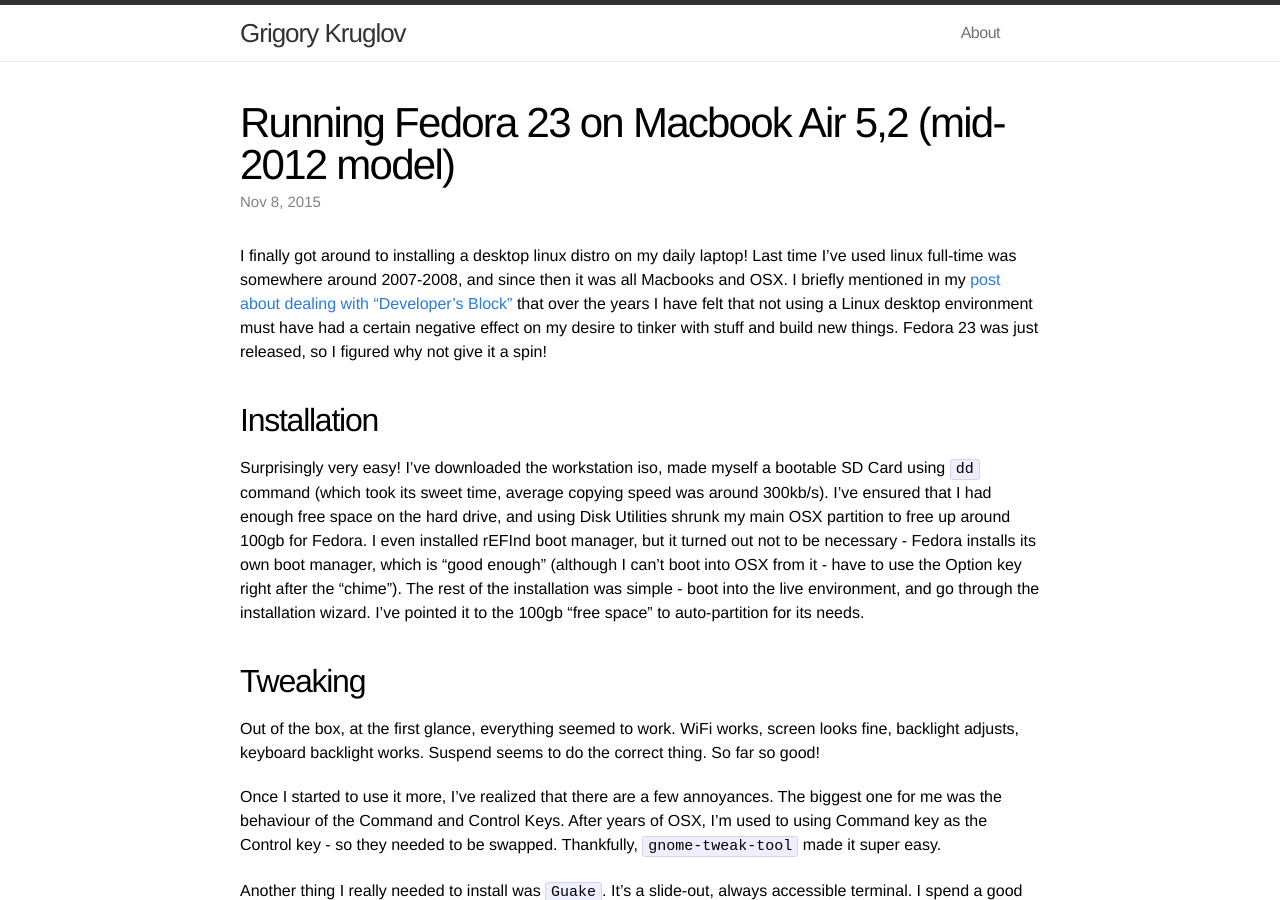
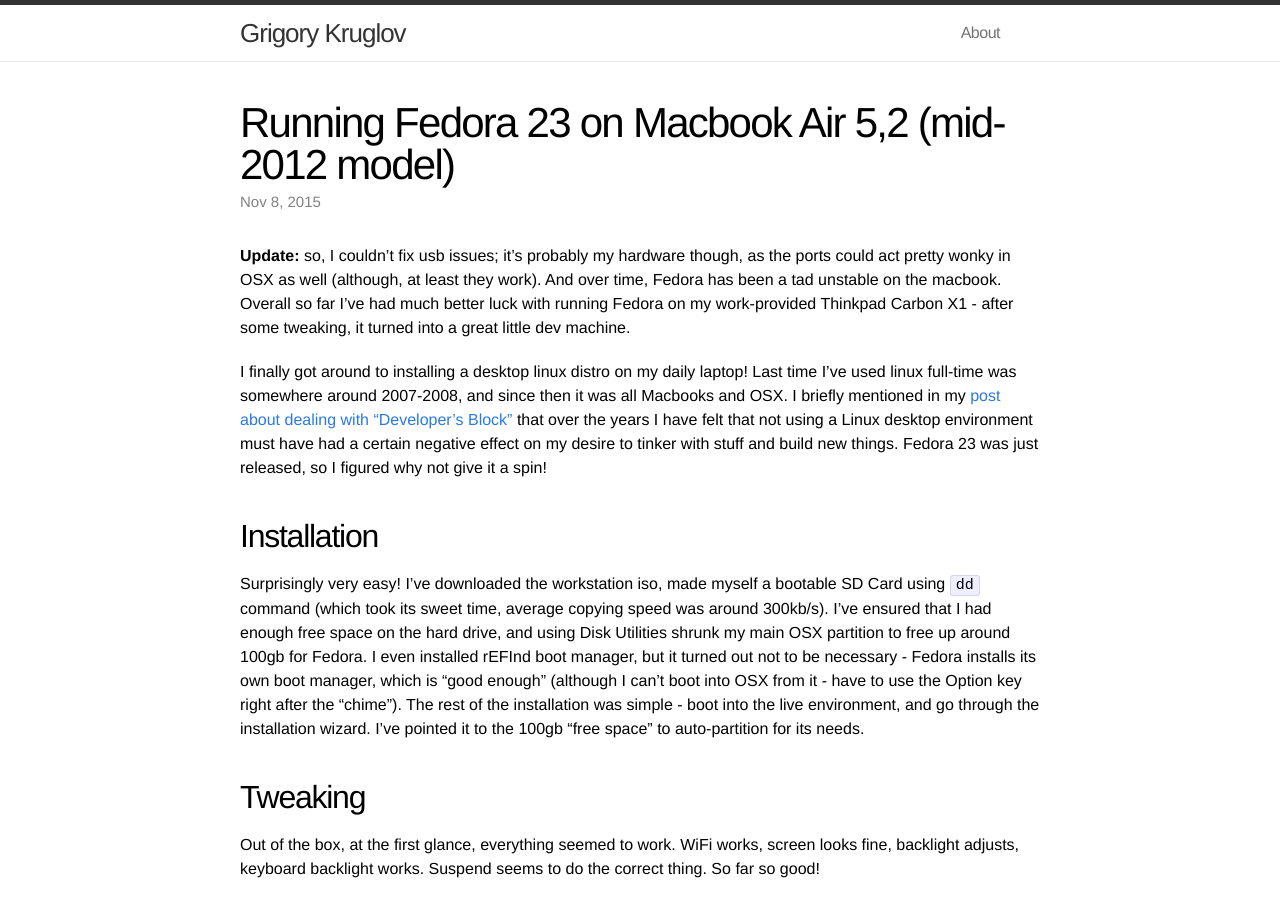
Before and after one commit to grigoryk/grigoryk.github.io, a Jekyll site: the page built from _posts/2015-11-08-fedora-23-on-macbook-air-52.markdown, in a window 1280 px wide and 900 px high. Built offline with Jekyll 4.4.1, drawn with Linux system fonts in a browser that asks for light colours; comment, search, counter and statistics services are not loaded.

Commit message:
Update 2015-11-08-fedora-23-on-macbook-air-52.markdown

```diff
--- a/_posts/2015-11-08-fedora-23-on-macbook-air-52.markdown
+++ b/_posts/2015-11-08-fedora-23-on-macbook-air-52.markdown
@@ -5,6 +5,8 @@
 categories: personal meta
 permalink: /2015/11/fedora-23-on-macbook-air-52/
 ---
+**Update:** so, I couldn't fix usb issues; it's probably my hardware though, as the ports could act pretty wonky in OSX as well (although, at least they work). And over time, Fedora has been a tad unstable on the macbook. Overall so far I've had much better luck with running Fedora on my work-provided Thinkpad Carbon X1 - after some tweaking, it turned into a great little dev machine.
+
 I finally got around to installing a desktop linux distro on my daily laptop! Last time I've used linux full-time was somewhere around 2007-2008, and since then it was all Macbooks and OSX. I briefly mentioned in my [post about dealing with "Developer's Block"](http://grigory.ca/2015/11/developers-block-and-dealing-with-it) that over the years I have felt that not using a Linux desktop environment must have had a certain negative effect on my desire to tinker with stuff and build new things. Fedora 23 was just released, so I figured why not give it a spin!
 
 ## Installation
```
